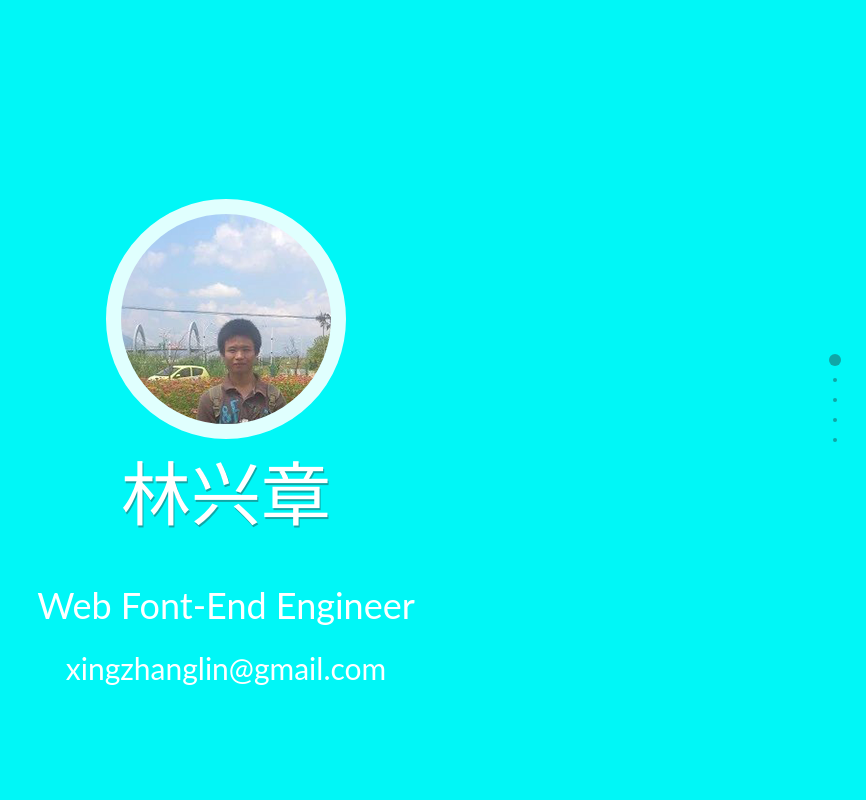
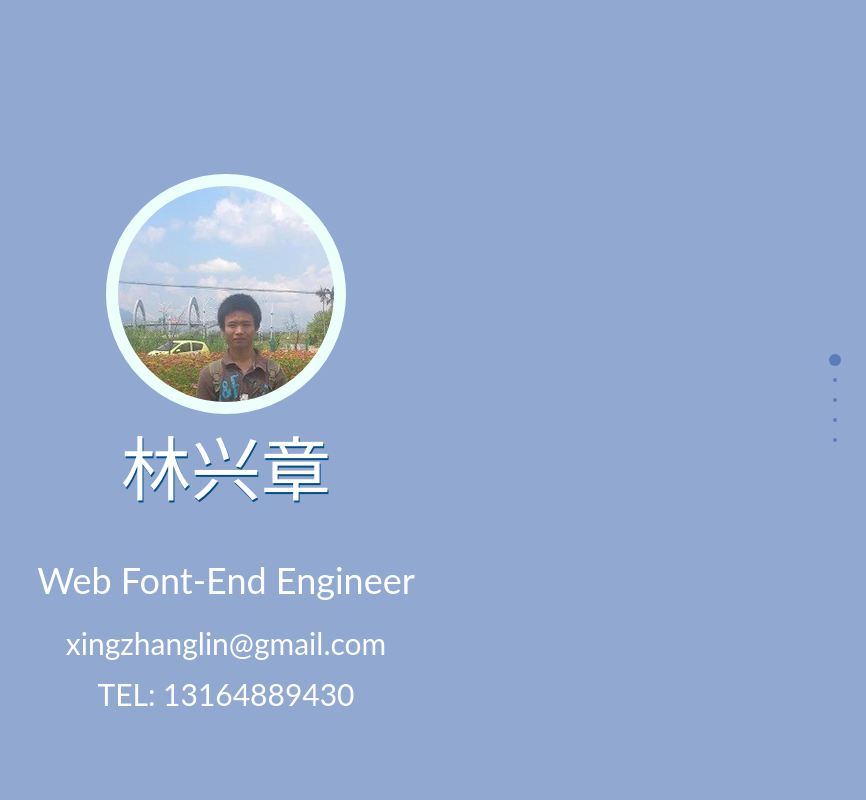
Before and after one commit to Alogy/github.io, a PHP site: page /cv in a window 1280 px wide. Shown: the whole page, without its empty margins (414-1280 px from the left). Run offline with PHP 8.4, Linux system fonts and the light colour scheme; some libraries are stand-ins or nearby versions.

Commit message:
change index

```diff
--- a/_style/cv.scss
+++ b/_style/cv.scss
@@ -1,3 +1,4 @@
+@charset "UTF-8";
 
 // resume
 
@@ -20,7 +21,7 @@ a {
 section {
     @include positionTL(relative);
     .name-t {
-        text-shadow: 1px 2px #10a6a6;
+        text-shadow: 1px 2px #034f84;
         @include TitleFontSize();
         text-align: center;
     }
@@ -42,7 +43,7 @@ section {
             width: $defaultPadding * 12;
             height: $defaultPadding * 12;
             border: {
-                width: $defaultPadding/4 * 3;
+                width: $defaultPadding/2 + 2;
                 style: solid;
                 color: $colors;
             }
--- a/_style/main.scss
+++ b/_style/main.scss
@@ -1,3 +1,4 @@
+@charset "UTF-8";
 
 @import 'variables.scss';
 
@@ -23,10 +24,10 @@ body {
 
 #link-panel {
     @include floatRight;
-    padding: $defaultPadding/2 $defaultPadding $pxZero $pxZero;
+    padding: $pxZero $defaultPadding $pxZero $pxZero;
     li {
         @include floatLeft;
-        padding: $defaultPadding/4 $defaultPadding/2;
+        padding: 0 $defaultPadding/2;
         a {
             color: $while;
             border: none;
--- a/_style/minxins.scss
+++ b/_style/minxins.scss
@@ -1,3 +1,4 @@
+@charset "UTF-8";
 
 /**
  * 混合样式
--- a/_style/reset.scss
+++ b/_style/reset.scss
@@ -1,3 +1,5 @@
+@charset "UTF-8";
+
 body {
     font-family: Lato, "Microsoft YaHei", sans-serif;
     font-weight: 400;
@@ -63,7 +65,7 @@ a.highlight {
 }
 
 a.highlight:hover {
-    color: #10a6a6;
+//  color: #10a6a6;
 }
 
 * {
--- a/_style/utils.scss
+++ b/_style/utils.scss
@@ -1,4 +1,4 @@
-
+@charset "UTF-8";
 
 /**
  * 工具
--- a/_style/variables.scss
+++ b/_style/variables.scss
@@ -1,3 +1,4 @@
+@charset "UTF-8";
 
 /**
  * 全局变量
@@ -5,13 +6,18 @@
 
 $defaultPadding: 20px;
 
-$rootColor: #00F7F7;
+//$rootColor: #00F7F7;
+$rootColor: #91a8d0;
 
 $defulutGray: #666;
 
-$colors: #e0fffe;
+//$colors: #e0fffe;
+$colors: #ecfffb;
 
-$Titlecolors: #10a6a6;
+//$Titlecolors: #10a6a6;
+//$Titlecolors: #034f84;
+$Titlecolors: #5B7BBB;
+
 
 
 $while: #fff;
--- a/css/cv.css
+++ b/css/cv.css
@@ -1,15 +1,15 @@
 @charset "UTF-8";
 /**
- * 鍏ㄥ眬鍙橀噺
+ * 全局变量
  */
 /**
- * 娣峰悎鏍峰紡
+ * 混合样式
  */
 /**
- * 宸ュ叿
+ * 工具
  */
 body {
-  background: #00F7F7;
+  background: #91a8d0;
   color: #fff;
 }
 
@@ -23,7 +23,7 @@ section {
   left: 0;
 }
 section .name-t {
-  text-shadow: 1px 2px #10a6a6;
+  text-shadow: 1px 2px #034f84;
   font-size: 70px;
   text-align: center;
 }
@@ -34,7 +34,7 @@ section .name-t {
 }
 
 #fp-nav ul li a span, .fp-slidesNav ul li a span {
-  background: #10a6a6;
+  background: #5B7BBB;
 }
 
 #fullpage .page0 {
@@ -44,9 +44,9 @@ section .name-t {
 #fullpage .page0 .head-pic {
   width: 240px;
   height: 240px;
-  border-width: 15px;
+  border-width: 12px;
   border-style: solid;
-  border-color: #e0fffe;
+  border-color: #ecfffb;
   margin: 0 auto;
   border-radius: 50%;
   background: url(../img/head.png) no-repeat center center;
@@ -70,7 +70,7 @@ section .name-t {
   box-sizing: border-box;
 }
 #fullpage .page1 .project li .project-img {
-  background: #10a6a6;
+  background: #5B7BBB;
   width: 124px;
   height: 124px;
   border-radius: 50%;
@@ -112,7 +112,7 @@ section .name-t {
 }
 #fullpage .page2 .pp-tableCell .tag-panel div {
   display: inline-block;
-  background: #10a6a6;
+  background: #5B7BBB;
   border-radius: 4px;
   padding: 4px 10px;
 }
@@ -124,7 +124,7 @@ section .name-t {
   margin: 20px 0;
 }
 #fullpage .page3 .experience div span {
-  color: #10a6a6;
+  color: #5B7BBB;
 }
 #fullpage .page4 {
   width: 100%;
@@ -137,7 +137,7 @@ section .name-t {
   display: inline-block;
   width: 56px;
   height: 56px;
-  background-color: #10a6a6;
+  background-color: #5B7BBB;
   border-radius: 50%;
   background-image: url("../img/gs.png");
 }
--- a/css/reset.css
+++ b/css/reset.css
@@ -49,7 +49,7 @@ ul {
 
 
 a {
-	color: #10a6a6;
+	color: #5B7BBB;
 	text-decoration: none;
 	transition: 0.5s
 }
--- a/cv/index.html
+++ b/cv/index.html
@@ -8,7 +8,7 @@
 
 		<meta name="Description" content="林兴章的个人博客"/>
 
-		<link rel="shortcut icon" href="img/owl.ico">
+		<link rel="shortcut icon" href="/img/owl.ico">
 
 		<link rel="stylesheet" type="text/css" href="../css/jquery.fullPage.css"/>
 		<link rel="stylesheet" type="text/css" href="../css/cv.css" />
@@ -30,6 +30,7 @@
 				</section>
 				<h3>Web Font-End Engineer</h3>
 				<p>xingzhanglin@gmail.com</p>
+				<p>TEL: 13164889430</p>
 			</div>
 			<!--end page0-->
 
@@ -147,15 +148,15 @@
 
 					<div>
 						<h3>厦门磐讯信息有限公司</h3>
-						<p>2014-3  --  2014-10 参与设计<span>电商女装平台</span>，<span>EcShop网店</span>等。</p>
+						<p>2014.3  --  2014.10 参与设计<span>电商女装平台</span>，<span>EcShop网店</span>等。</p>
 					</div>
 					<div>
 						<h3>厦门未来互联网络有限科技公司</h3>
-						<p>2014-12-15  --  2015-5-31参与设计与开发<span>彩票网站</span>，<span>手机WAP</span>等。</p>
+						<p>2014.11  --  2015.6 参与设计与开发<span>彩票网站</span>，<span>手机WAP</span>等。</p>
 					</div>
 					<div>
 						<h3>厦门保家护航网络科技有限公司</h3>
-						<p>2015-6  --  2016-4 参与开发<span>装修网站</span>，<span>手机站</span>等。</p>
+						<p>2015.6  --  2016.8 参与开发<span>装修网站</span>，<span>手机站</span>等。</p>
 					</div>
 
 				</div>
@@ -172,14 +173,14 @@
 						<a href="https://www.linkedin.com/in/alogy" target="_blank">Linkedln</a>
 					</h2>
 					<p>Emial: <span>xingzhanglin@gmail.com</span></p>
-					<h2>
+					<!--<h2>
 						<a href="/cv/Web Front-End XingZhang Lin.pdf" target="_blank">下载简历</a>
-					</h2>
+					</h2>-->
 					<div id="contact-panel">
 						<a href="https://github.com/Alogy" target="_blank"></a>
 						<a href="https://twitter.com/xingzhanglin" target="_blank"></a>
 						<a href="https://www.douban.com/people/alogy" target="_blank"></a>
-						<a href="" target="_blank"></a>
+						<a href="https://plus.google.com/u/0/112253289795726452439" target="_blank"></a>
 						<a href="/blog/img/weixin.jpg" target="_blank"></a>
 					</div>
 				</div>
--- a/index.html
+++ b/index.html
@@ -1,5 +1,5 @@
 <!DOCTYPE html>
-<html lang="en">
+<html>
 	<head>
 		<meta charset="UTF-8">
 		<title> Alogy - (XingZhang Lin) </title>
@@ -8,7 +8,7 @@
 
 		<meta name="Description" content="林兴章的个人博客"/>
 
-		<link rel="shortcut icon" href="img/owl.ico">
+		<link rel="shortcut icon" href="/img/owl.ico">
 
 		<link rel="stylesheet" type="text/css" href="css/main.css"/>
 		<link rel="stylesheet" type="text/css" href="css/reset.css"/>
@@ -35,7 +35,7 @@
 				<a href="https://twitter.com/xingzhanglin" target="_blank">Twitter</a>
 			</li>
 			<li>
-				<a href="https://www.behance.net/alogy" target="_blank">Behance</a>
+				<a href="http://alogy.zcool.com.cn" target="_blank">ZCool</a>
 			</li>
 			<li>
 				<a href="blog/img/weixin.jpg" target="_blank">Weixin</a>
--- a/js/index.js
+++ b/js/index.js
@@ -5,7 +5,8 @@
 
 $('#fullpage').fullpage({
 
-	sectionsColor: ['#00F7F7','#04f0f0','#00F7F7','#04f0f0','#00F7F7'],
+//	sectionsColor: ['#91a8d0','#04f0f0','#91a8d0','#04f0f0','#91a8d0'],
+	sectionsColor: ['#91a8d0','#8ca0c8','#91a8d0','#8ca0c8','#91a8d0'],
 
 	anchors: ['firstPage','secondPage','thirdPage','fourthPage','fivePage'],
 
```
Also changed, not shown: css/main.css (+38 -18 lines), _index.php (renamed from index.php), blog/img/weixin.jpg (added), 2 other files.
